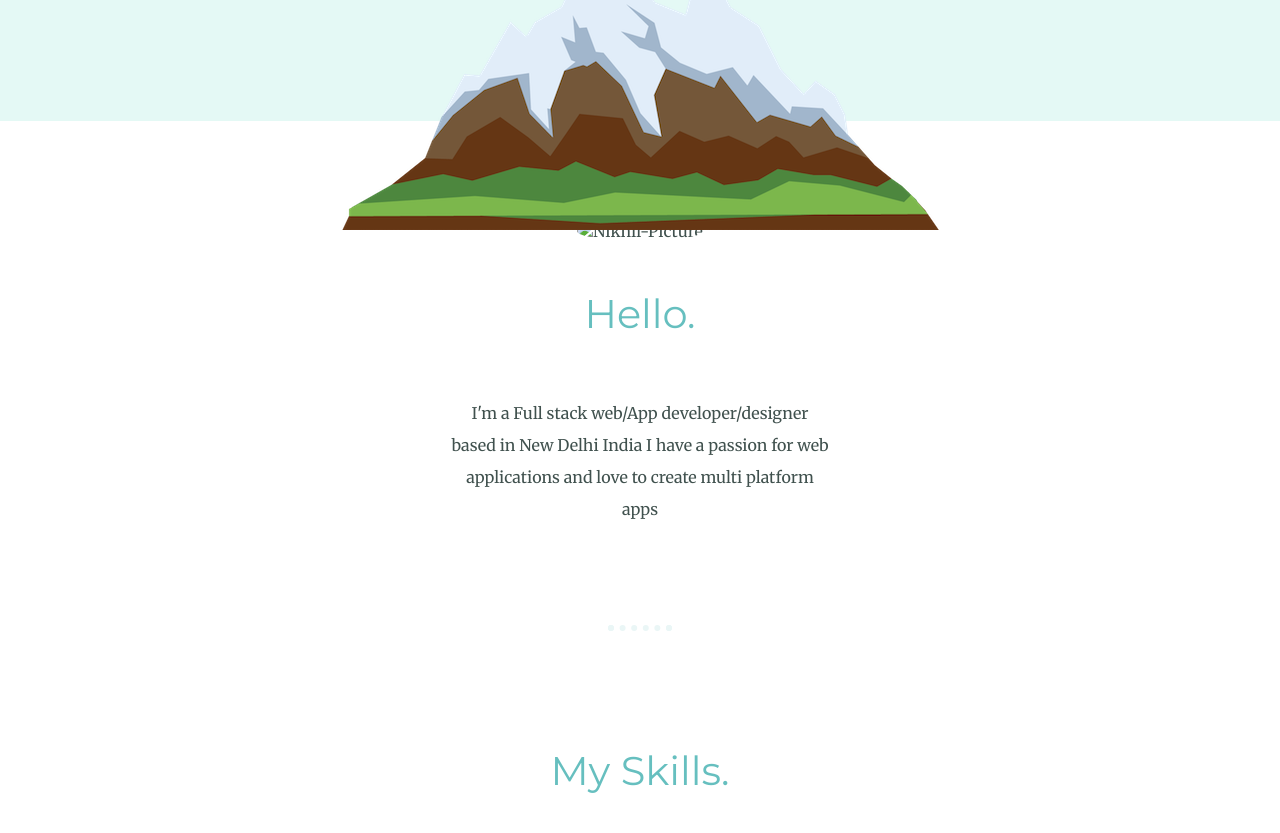
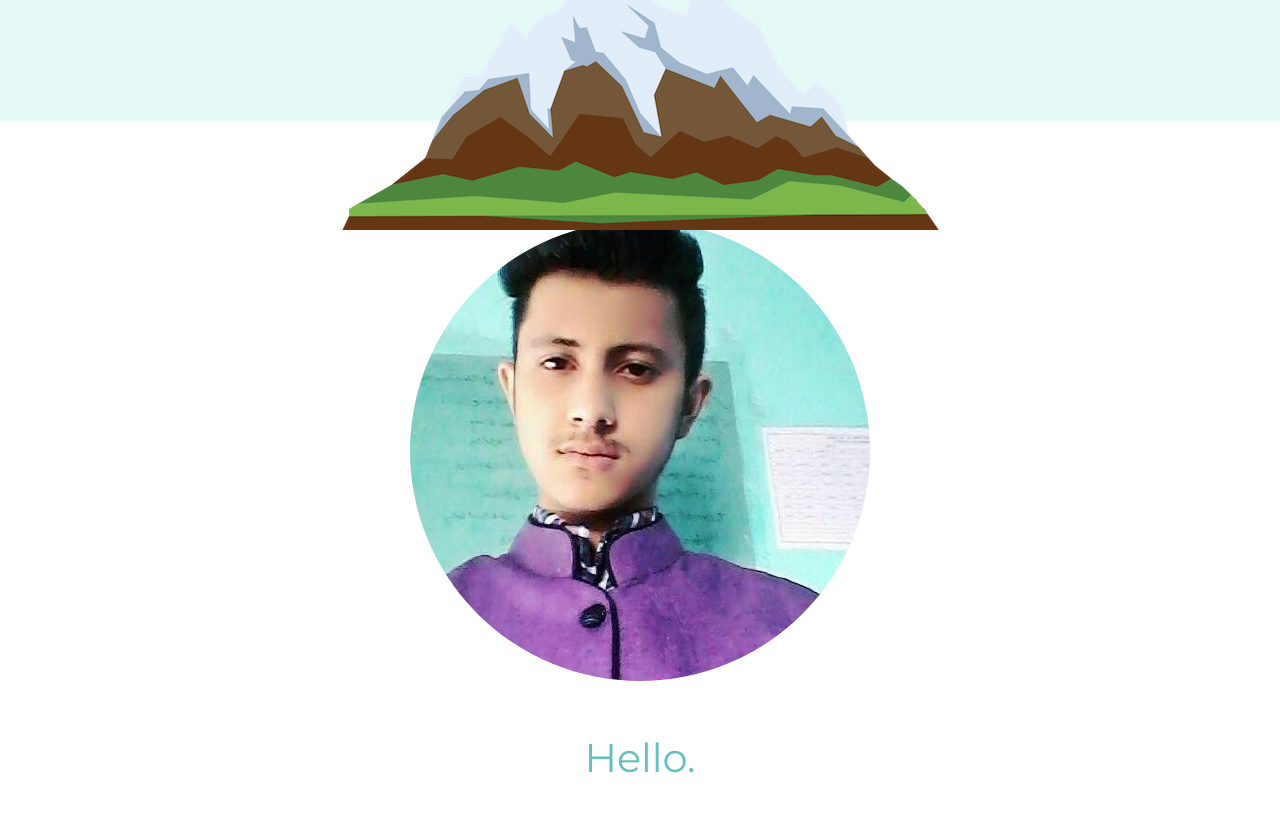
Before and after one commit to nikhilmishra101/Live-Resume, a plain HTML site: page index.html in a window 1280 px wide. Shown: the part 799-1632 px from the top of the page. Drawn offline with Linux system fonts and the light colour scheme.

Commit message:
profile picture updated

```diff
--- a/index.html
+++ b/index.html
@@ -24,7 +24,7 @@
       <div class="profile">
         <img
           class="dp"
-          src="../html/images/43510137.jpeg"
+          src="43510137.jpeg"
           alt="Nikhil-Picture"
         />
         <h2>Hello.</h2>
```
